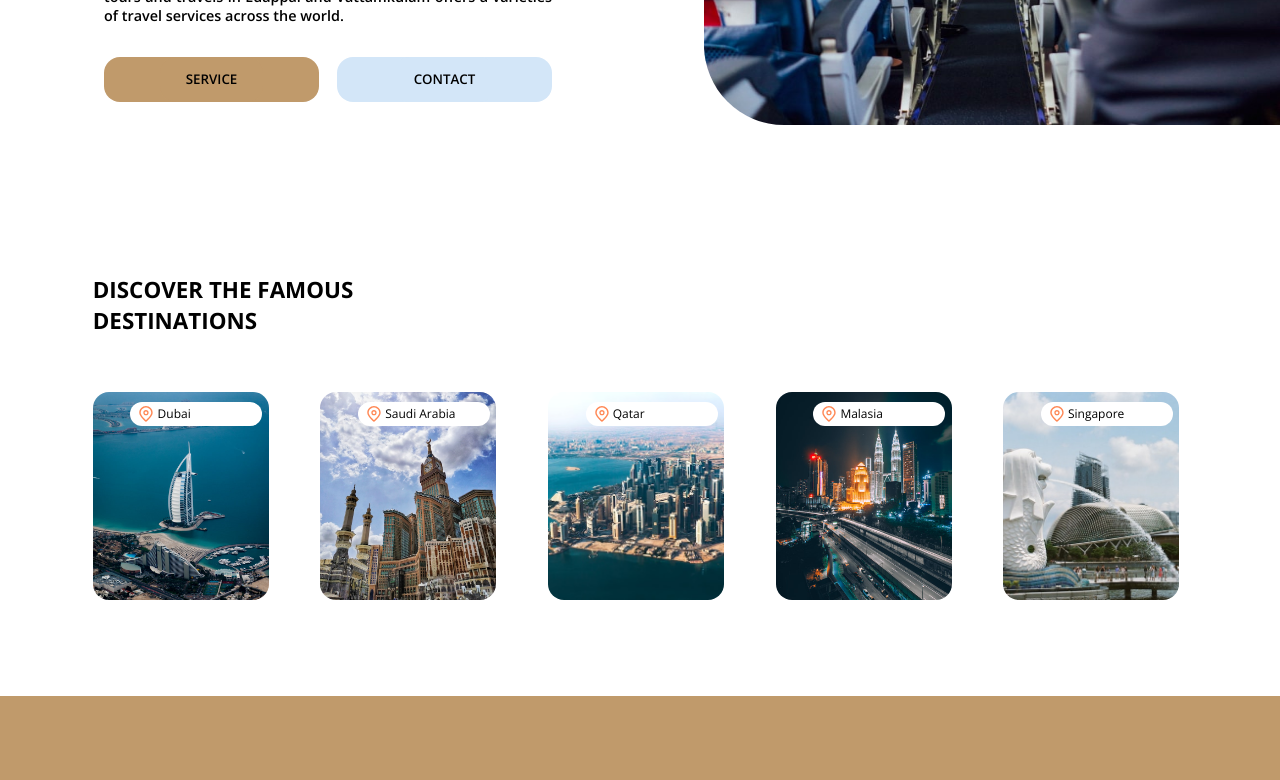
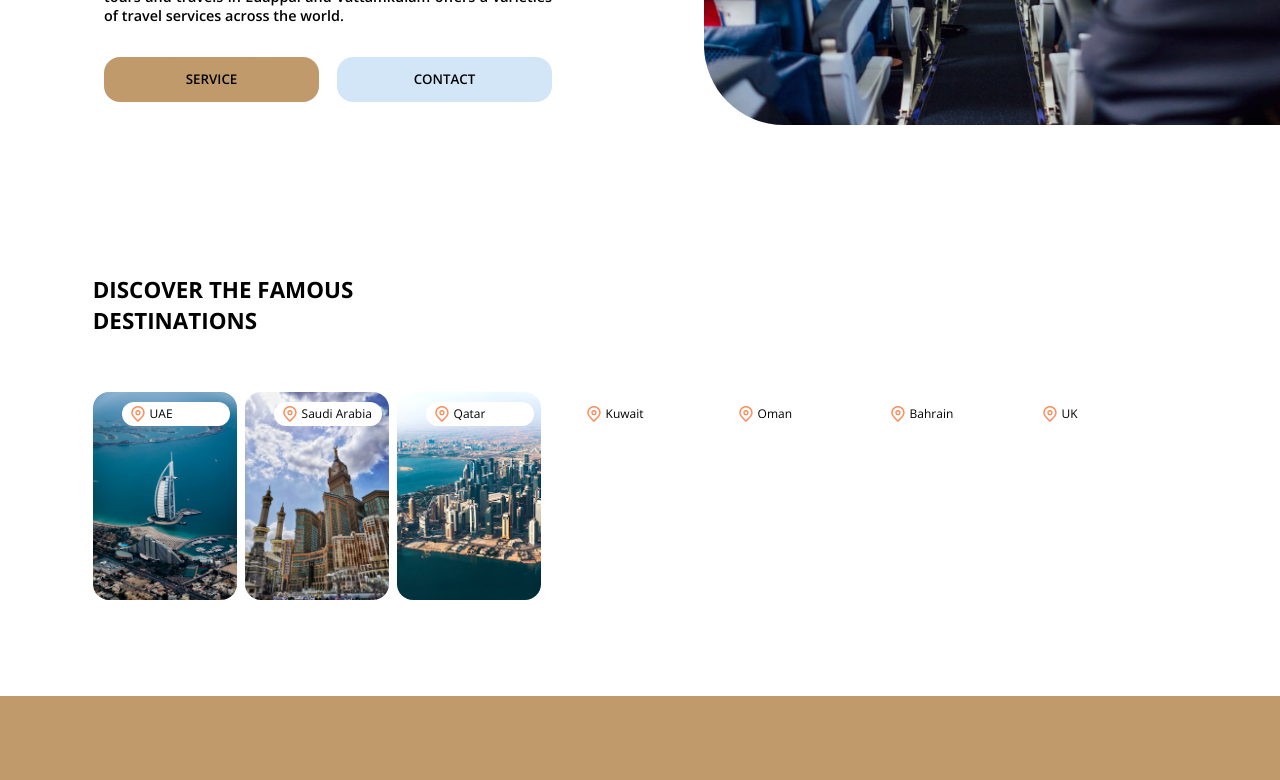
Before and after one commit to junaihd/RakTravels, a React (Create React App) app: page / in a window 1280 px wide. Shown: the part 459-1239 px from the top of the page. Built offline with nearby package versions, Linux system fonts and the light colour scheme.

Commit message:
Update destination.jsx

```diff
--- a/src/components/destination.jsx
+++ b/src/components/destination.jsx
@@ -11,7 +11,7 @@ function Destination() {
             <div className="destination_card dubai">
               <div className="destination_detail">
                 <img src={destination} alt="dest_logo" className="dest_logo" />
-                <p className="dest_name">Dubai</p>
+                <p className="dest_name">UAE</p>
               </div>
             </div>
             <div className="destination_card saudi">
@@ -24,6 +24,36 @@ function Destination() {
             <div className="destination_detail">
                 <img src={destination} alt="dest_logo" className="dest_logo" />
                 <p className="dest_name">Qatar</p>
+              </div>
+            </div>
+            <div className="destination_card kuwait">
+            <div className="destination_detail">
+                <img src={destination} alt="dest_logo" className="dest_logo" />
+                <p className="dest_name">Kuwait</p>
+              </div>
+            </div>
+              <div className="destination_card oman">
+            <div className="destination_detail">
+                <img src={destination} alt="dest_logo" className="dest_logo" />
+                <p className="dest_name">Oman</p>
+              </div>
+            </div>
+            <div className="destination_card bahrain">
+            <div className="destination_detail">
+                <img src={destination} alt="dest_logo" className="dest_logo" />
+                <p className="dest_name">Bahrain</p>
+              </div>
+            </div>
+            <div className="destination_card uk">
+            <div className="destination_detail">
+                <img src={destination} alt="dest_logo" className="dest_logo" />
+                <p className="dest_name">UK</p>
+              </div>
+            </div>
+            <div className="destination_card usa">
+            <div className="destination_detail">
+                <img src={destination} alt="dest_logo" className="dest_logo" />
+                <p className="dest_name">USA</p>
               </div>
             </div>
             <div className="destination_card malasia">
```
